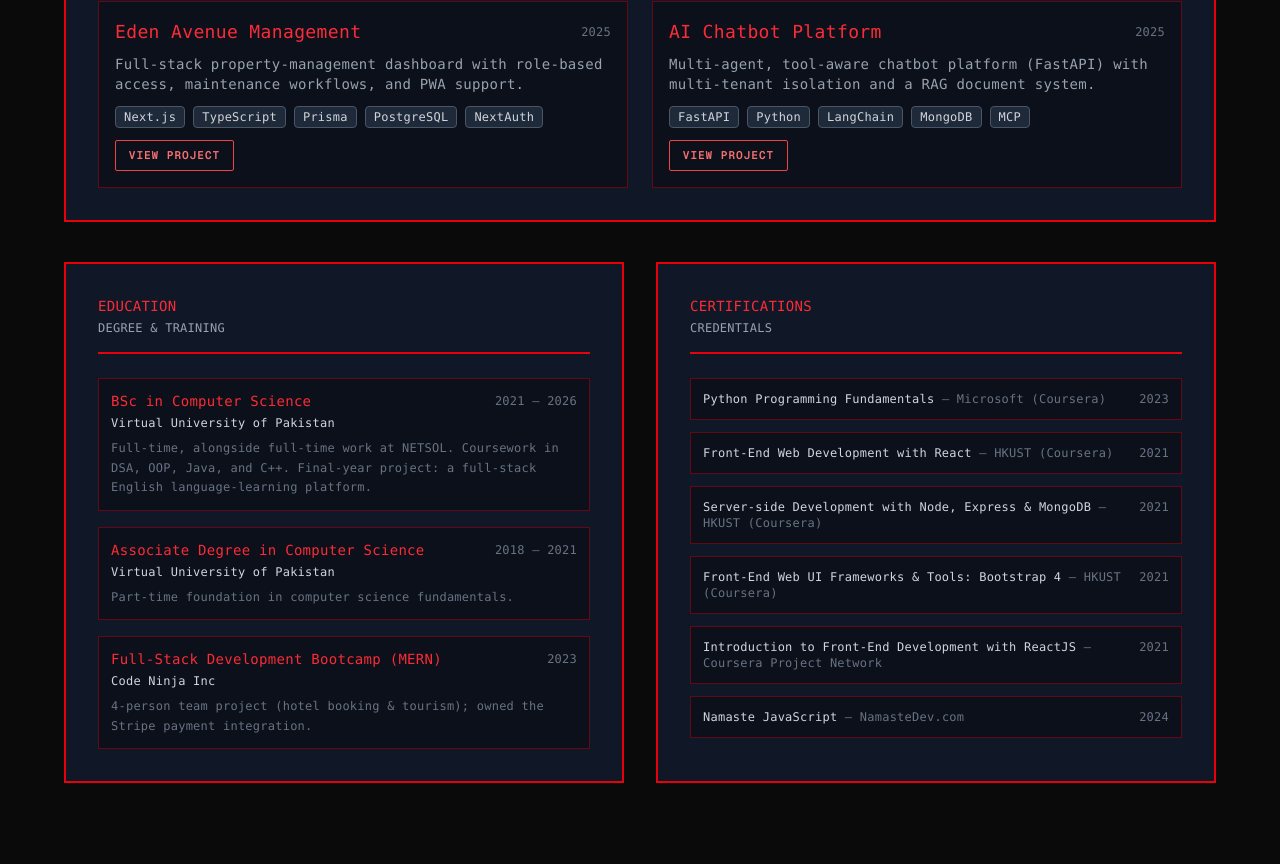
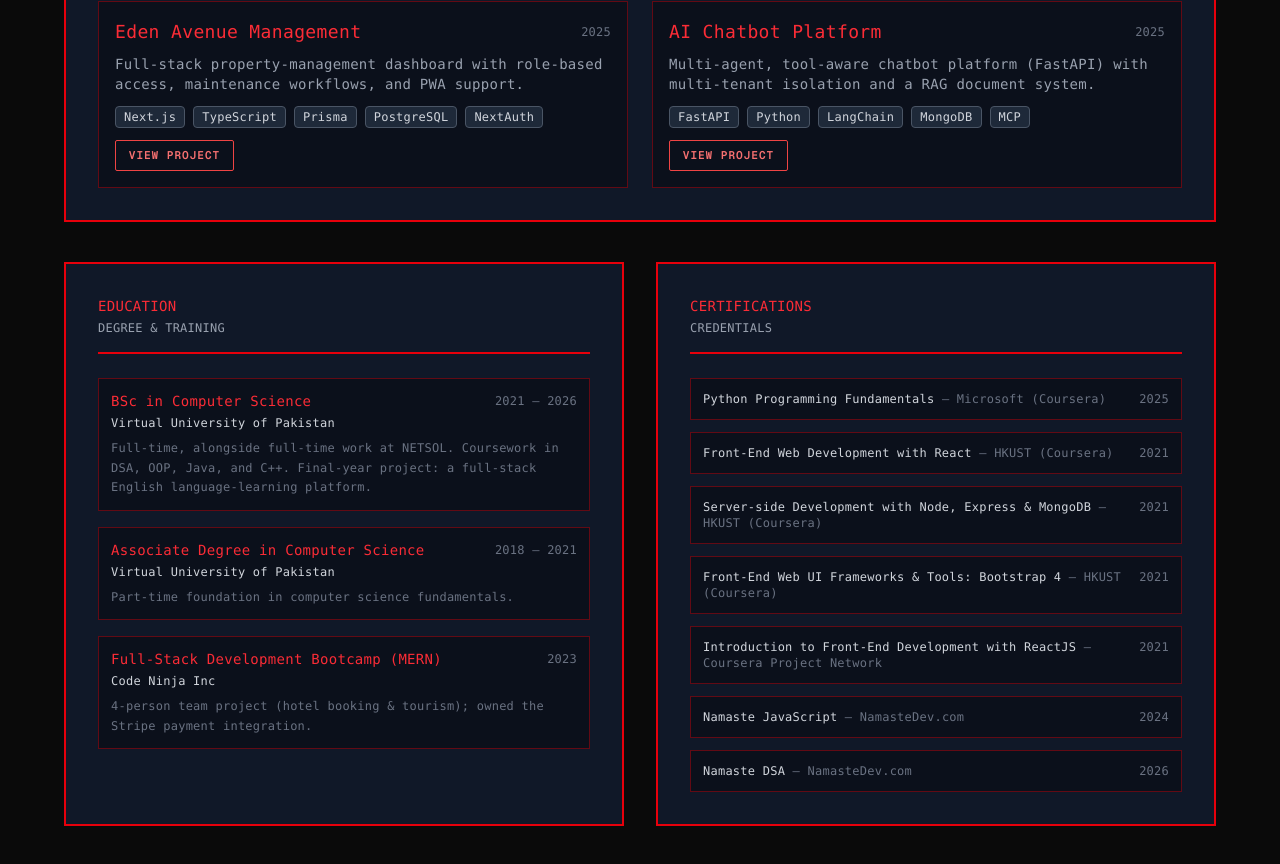
Before and after one commit to sheharzad-developer/sheharzadstrangerthings-portfolio, a Next.js app: page /resume in a window 1280 px wide. Shown: the part 2027-2891 px from the top of the page. Built offline with nearby package versions, Linux system fonts and the light colour scheme.

Commit message:
GraphQL added

```diff
--- a/app/components/SkillsGrid.jsx
+++ b/app/components/SkillsGrid.jsx
@@ -24,6 +24,7 @@ import {
   SiJavascript,
   SiSupabase,
   SiDocker,
+  SiGraphql,
 } from "react-icons/si";
 import { TbBrain, TbMessageChatbot, TbUsersGroup } from "react-icons/tb";
 import { useEffect, useState } from 'react';
@@ -51,6 +52,7 @@ const sections = [
       { name: "FastAPI", icon: <SiFastapi className="text-teal-500" /> },
       { name: "Flask", icon: <SiFlask className="text-gray-300" /> },
       { name: "Django", icon: <SiDjango className="text-black dark:text-white" /> },
+      { name: "GraphQL", icon: <SiGraphql className="text-pink-500" /> },
     ],
   },
   {
--- a/app/resume/page.tsx
+++ b/app/resume/page.tsx
@@ -130,12 +130,13 @@ const education = [
 ];
 
 const certifications = [
-  { title: 'Python Programming Fundamentals', issuer: 'Microsoft (Coursera)', year: '2023' },
+  { title: 'Python Programming Fundamentals', issuer: 'Microsoft (Coursera)', year: '2025' },
   { title: 'Front-End Web Development with React', issuer: 'HKUST (Coursera)', year: '2021' },
   { title: 'Server-side Development with Node, Express & MongoDB', issuer: 'HKUST (Coursera)', year: '2021' },
   { title: 'Front-End Web UI Frameworks & Tools: Bootstrap 4', issuer: 'HKUST (Coursera)', year: '2021' },
   { title: 'Introduction to Front-End Development with ReactJS', issuer: 'Coursera Project Network', year: '2021' },
   { title: 'Namaste JavaScript', issuer: 'NamasteDev.com', year: '2024' },
+  { title: 'Namaste DSA', issuer: 'NamasteDev.com', year: '2026' },
 ];
 
 export default function ResumePage() {
--- a/public/resume-print.html
+++ b/public/resume-print.html
@@ -198,7 +198,7 @@
 
       <section>
         <h2>Certifications</h2>
-        <div class="cert">Python Programming Fundamentals <span class="issuer">— Microsoft (Coursera), 2023</span></div>
+        <div class="cert">Python Programming Fundamentals <span class="issuer">— Microsoft (Coursera), 2025</span></div>
         <div class="cert">Front-End Web Development with React <span class="issuer">— HKUST (Coursera), 2021</span></div>
         <div class="cert">Server-side Development with Node, Express &amp; MongoDB <span class="issuer">— HKUST (Coursera), 2021</span></div>
         <div class="cert">Front-End Web UI Frameworks &amp; Tools: Bootstrap 4 <span class="issuer">— HKUST (Coursera), 2021</span></div>
```
Also changed, not shown: 1 other file (tests, documents, lock files or other folders).
